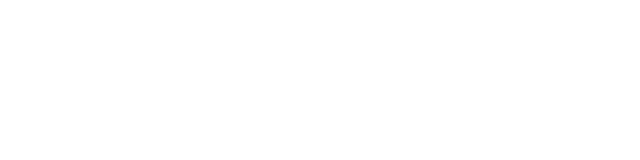
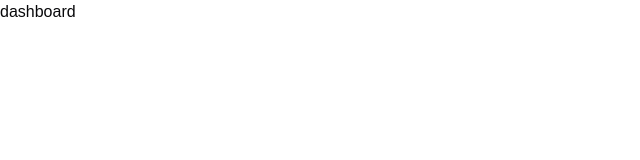
Before and after one commit to ezeslucky/CleanSlate, a Next.js app: page /dashboard in a window 1280 px wide. Shown: the top 160 px of the page, without its empty margins (0-640 px from the left). Built offline with nearby package versions, Linux system fonts and the light colour scheme.

Commit message:
completed auth

```diff
--- a/app/dashboard/page.tsx
+++ b/app/dashboard/page.tsx
@@ -3,7 +3,7 @@
 function Dashboard() {
   return (
     <div>
-
+      dashboard
     </div>
   )
 }
--- a/app/page.tsx
+++ b/app/page.tsx
@@ -1,14 +1,21 @@
  "use client"
+import { useEffect } from "react";
  import Footer from "./_components/Footer";
-// import Header from "./_components/Header";
+
 import Hero from "./_components/Hero";
 import { Navbar } from "./_components/Navbar";
-
+import {useKindeBrowserClient} from "@kinde-oss/kinde-auth-nextjs";
 
 export default function Home() {
+  // eslint-disable-next-line @typescript-eslint/no-unused-vars
+  const {user } = useKindeBrowserClient();
+
+  useEffect(()=>{
+    console.log(user)
+  },[user])
   return (
     <div>
-      {/* <Header/> */}
+
       <Navbar/>
 
       <Hero/>
```
